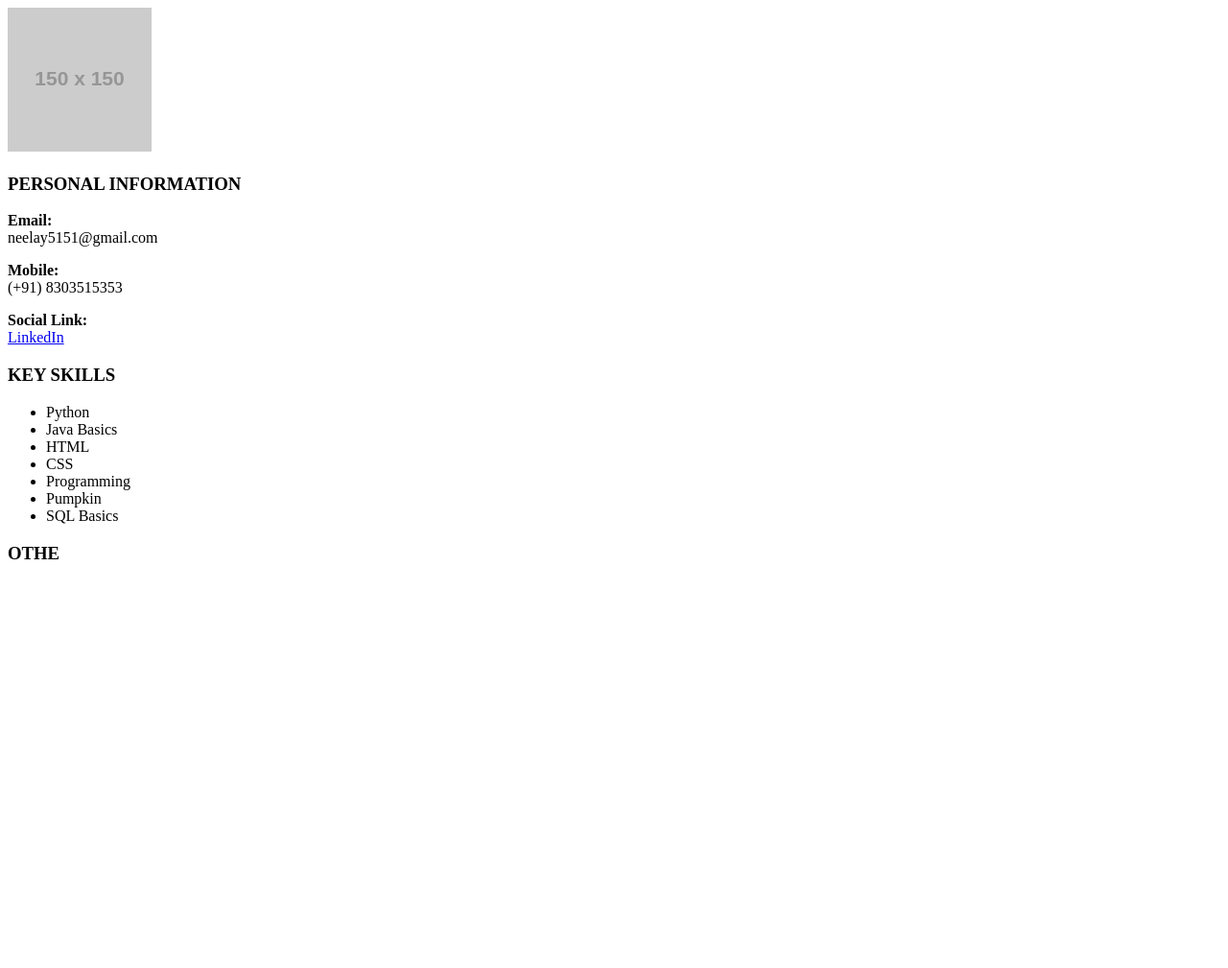
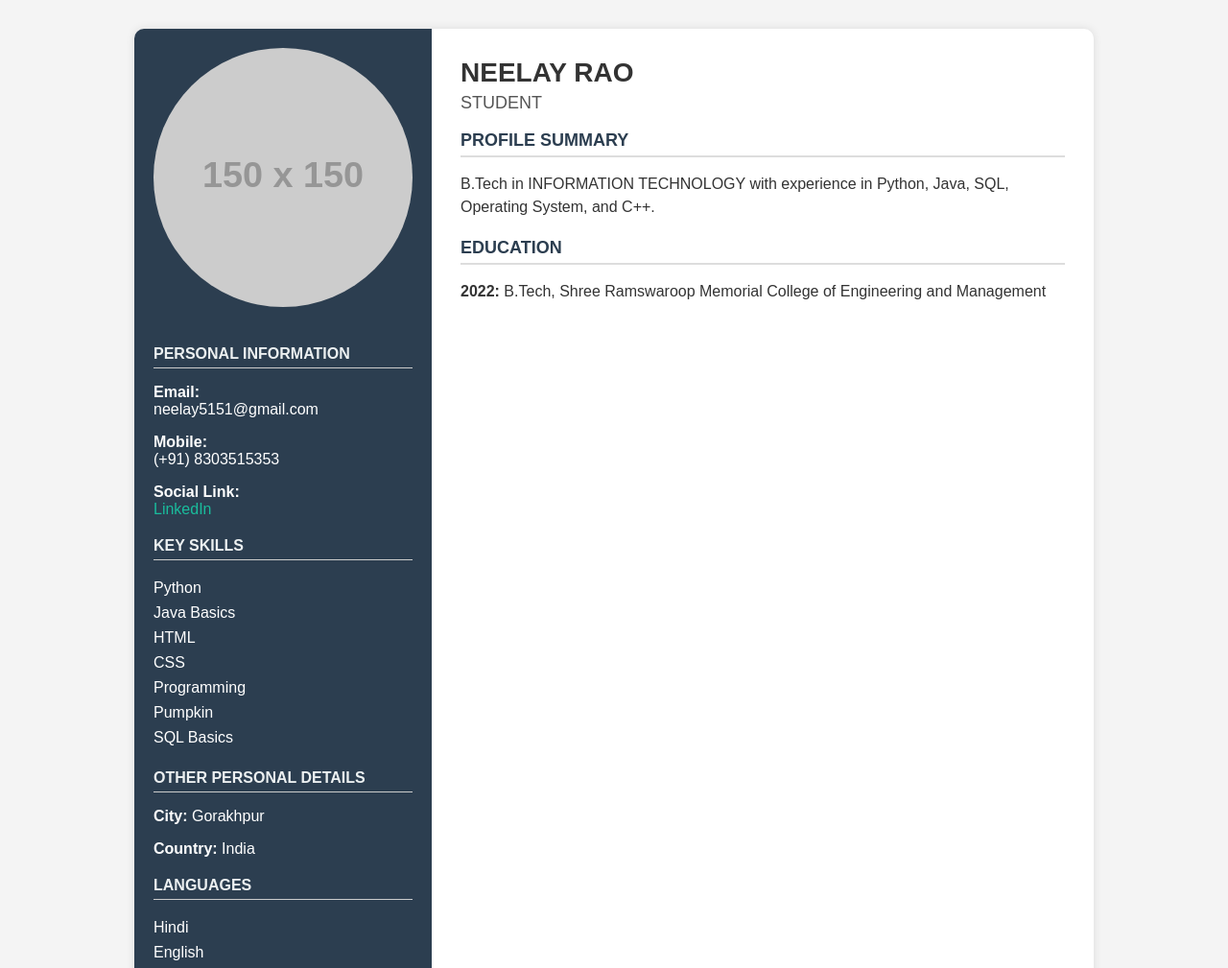
Before and after one commit to Neelay5151/PortFolio, a plain HTML site: page index.html in a window 1280 px wide. Shown: the top 1009 px of the page at 96% size. Before the commit the page ends 800 px from the top, so only its background shows below. Drawn offline with Linux system fonts and the light colour scheme; placeholder pictures from the web are drawn by us.

Commit message:
Update index.html

```diff
--- a/index.html
+++ b/index.html
@@ -1,10 +1,113 @@
 <!DOCTYPE html>
 <html lang="en">
 <head>
-  <meta charset="UTF-8">
-  <meta name="viewport" content="width=device-width, initial-scale=1.0">
+  <meta charset="UTF-8" />
+  <meta name="viewport" content="width=device-width, initial-scale=1.0"/>
   <title>NEELAY RAO - Resume</title>
-  <link rel="stylesheet" href="nr.css">
+  <style>
+    body {
+      margin: 0;
+      font-family: Arial, sans-serif;
+      background-color: #f4f4f4;
+      color: #333;
+    }
+
+    .resume-container {
+      display: flex;
+      flex-direction: row;
+      max-width: 1000px;
+      margin: 30px auto;
+      background-color: #fff;
+      box-shadow: 0 0 10px rgba(0,0,0,0.1);
+      border-radius: 10px;
+      overflow: hidden;
+    }
+
+    .sidebar {
+      background-color: #2c3e50;
+      color: white;
+      padding: 20px;
+      width: 30%;
+    }
+
+    .sidebar .profile-pic {
+      width: 100%;
+      border-radius: 50%;
+      margin-bottom: 20px;
+    }
+
+    .section {
+      margin-bottom: 20px;
+    }
+
+    .section h3 {
+      border-bottom: 1px solid #ccc;
+      padding-bottom: 5px;
+      margin-bottom: 10px;
+      font-size: 16px;
+      color: #ecf0f1;
+    }
+
+    .sidebar a {
+      color: #1abc9c;
+      text-decoration: none;
+    }
+
+    .sidebar ul {
+      list-style: none;
+      padding-left: 0;
+    }
+
+    .sidebar li {
+      padding: 4px 0;
+    }
+
+    .main-content {
+      padding: 30px;
+      width: 70%;
+    }
+
+    .main-content header h1 {
+      font-size: 28px;
+      margin: 0;
+    }
+
+    .main-content header h2 {
+      font-size: 18px;
+      font-weight: normal;
+      color: #555;
+      margin-top: 5px;
+    }
+
+    .main-content .section h3 {
+      color: #2c3e50;
+      font-size: 18px;
+      border-bottom: 2px solid #ddd;
+      margin-bottom: 10px;
+    }
+
+    .main-content .section p {
+      line-height: 1.5;
+    }
+
+    @media (max-width: 768px) {
+      .resume-container {
+        flex-direction: column;
+      }
+
+      .sidebar, .main-content {
+        width: 100%;
+      }
+
+      .sidebar {
+        text-align: center;
+      }
+
+      .main-content {
+        padding: 20px;
+      }
+    }
+  </style>
 </head>
 <body>
   <div class="resume-container">
@@ -34,4 +137,38 @@
       </section>
 
       <section class="section">
-        <h3>OTHE
+        <h3>OTHER PERSONAL DETAILS</h3>
+        <p><strong>City:</strong> Gorakhpur</p>
+        <p><strong>Country:</strong> India</p>
+      </section>
+
+      <section class="section">
+        <h3>LANGUAGES</h3>
+        <ul>
+          <li>Hindi</li>
+          <li>English</li>
+        </ul>
+      </section>
+    </aside>
+
+    <main class="main-content">
+      <header>
+        <h1>NEELAY RAO</h1>
+        <h2>STUDENT</h2>
+      </header>
+
+      <section class="section">
+        <h3>PROFILE SUMMARY</h3>
+        <p>
+          B.Tech in INFORMATION TECHNOLOGY with experience in Python, Java, SQL, Operating System, and C++.
+        </p>
+      </section>
+
+      <section class="section">
+        <h3>EDUCATION</h3>
+        <p><strong>2022:</strong> B.Tech, Shree Ramswaroop Memorial College of Engineering and Management</p>
+      </section>
+    </main>
+  </div>
+</body>
+</html>
```
